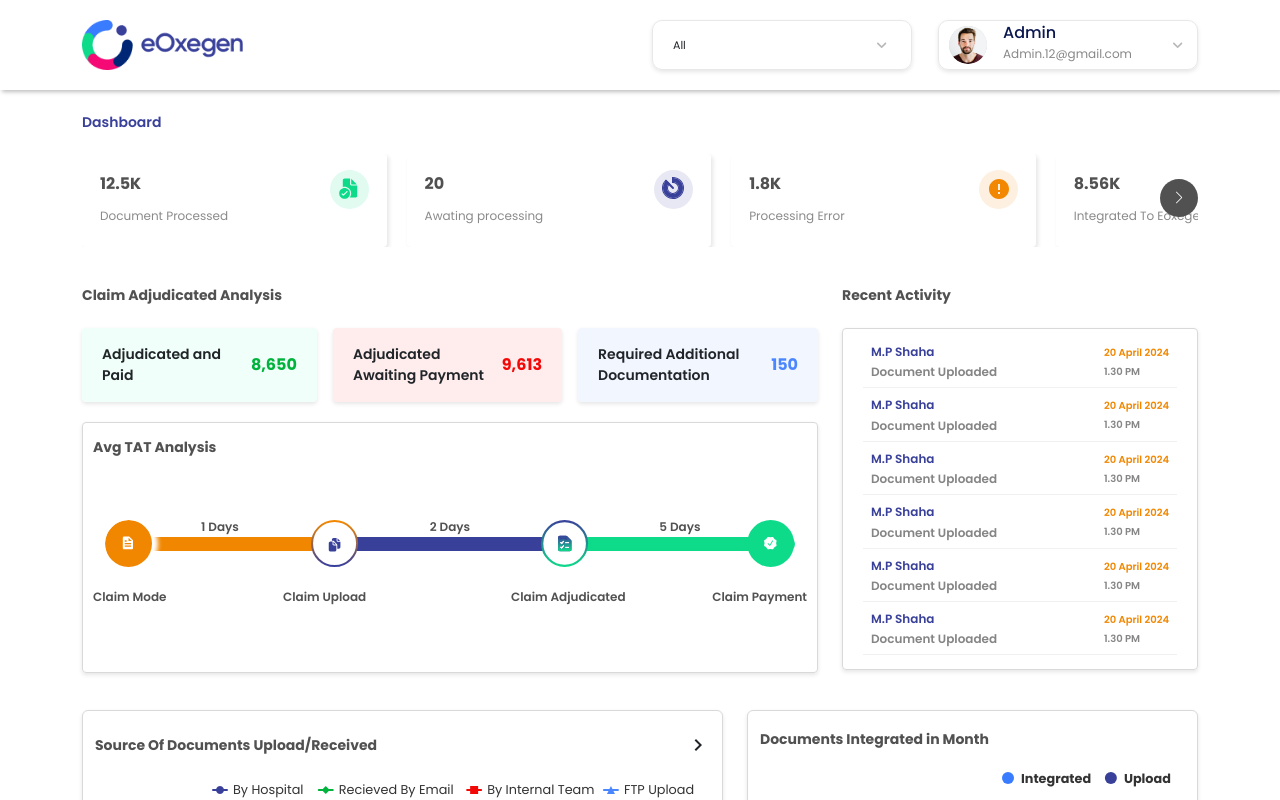
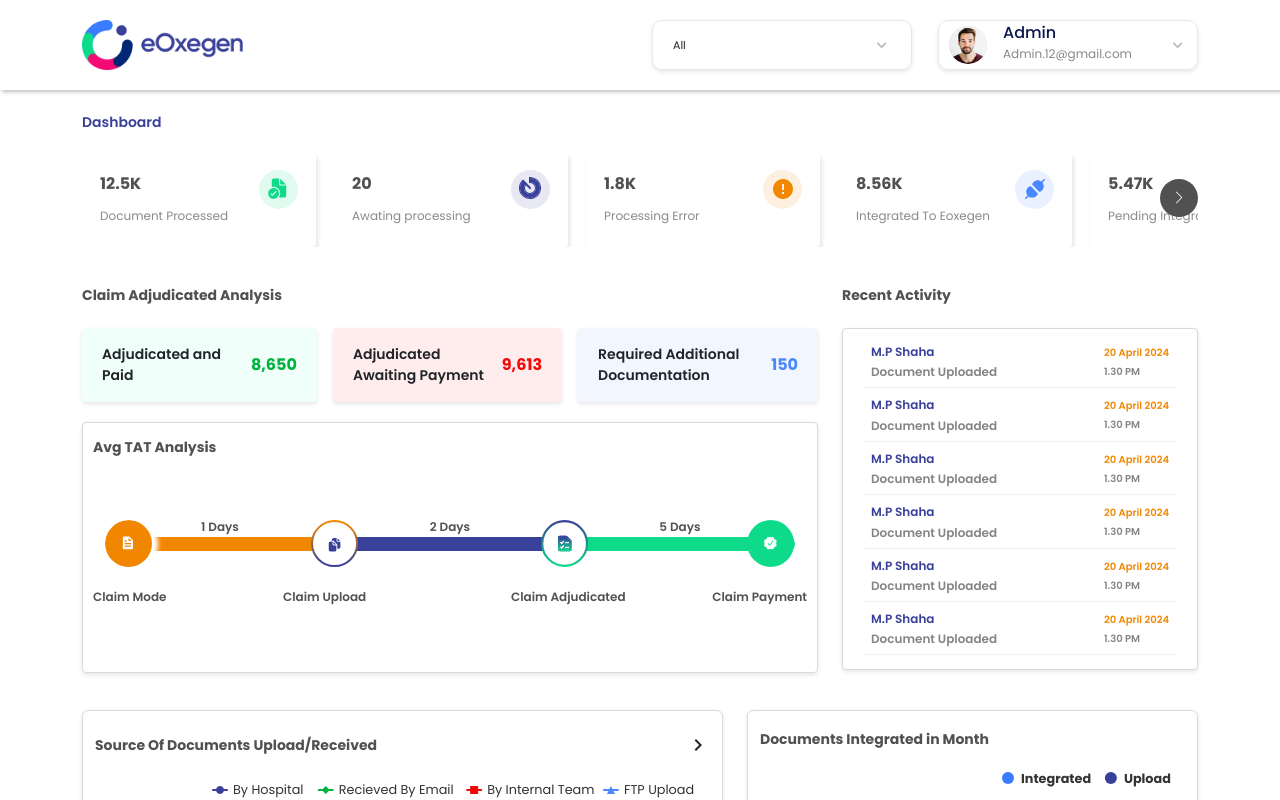
Before and after one commit to schattaraj/automated-bill-processing, a Next.js app: page /AdminDashboard in a window 1280 px wide. Shown: the top 800 px of the page. Built offline with nearby package versions, Linux system fonts and the light colour scheme.

Commit message:
Updated Swiper Break points

```diff
--- a/pages/AdminDashboard/index.jsx
+++ b/pages/AdminDashboard/index.jsx
@@ -45,21 +45,17 @@ export default function AdminDashboard() {
             onSlideChange={() => console.log("slide change")}
             onSwiper={(swiper) => console.log(swiper)}
             breakpoints={{
-              320: {
-                slidesPerView: 1,
-                spaceBetween: 10,
-              },
-              576: {
-                slidesPerView: 2.5,
-                spaceBetween: 15,
+              640: {
+                slidesPerView: 2, // for small screens
               },
               768: {
-                slidesPerView: 3.5,
-                spaceBetween: 20,
+                slidesPerView: 2, // for medium screens
               },
-              1920: {
-                slidesPerView: 4.5,
-                spaceBetween: 18,
+              1024: {
+                slidesPerView: 3, // for larger screens
+              },
+              1280: {
+                slidesPerView: 4.5, // for extra large screens
               },
             }}
             navigation
```
